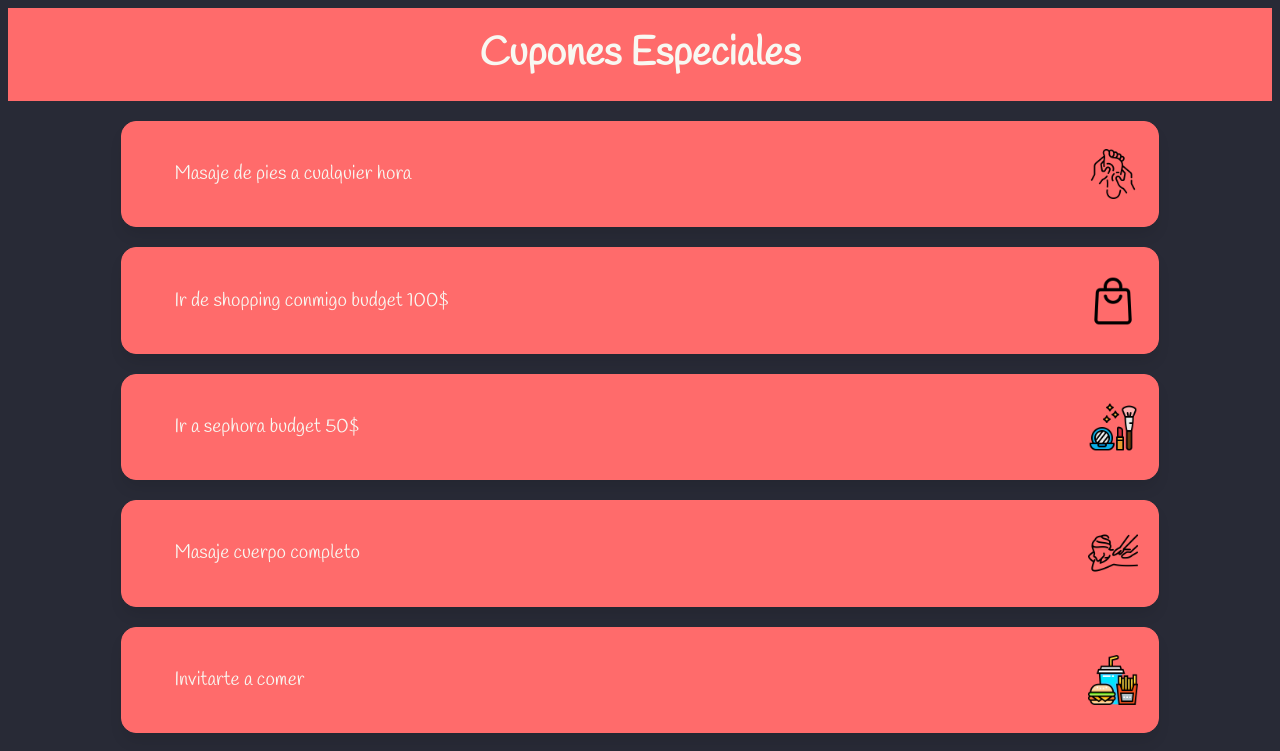
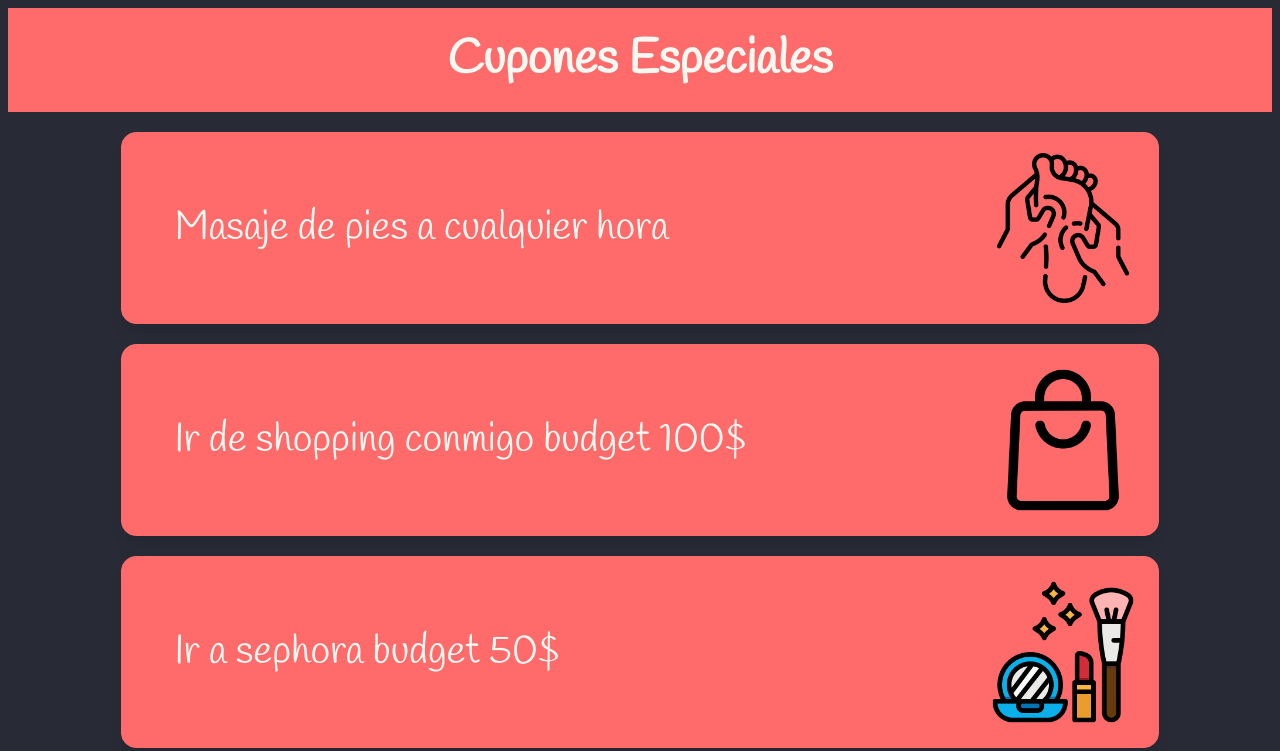
Before and after one commit to Ferru9/coupon-app, a plain HTML site: page index.html in a window 1280 px wide. Shown: the top 751 px of the page. Drawn offline with Linux system fonts and the light colour scheme; no server answers.

Commit message:
css changes

```diff
--- a/index.html
+++ b/index.html
@@ -19,7 +19,7 @@
           }
 
           header h1 {
-               font-size: 2.5em;
+               font-size: 3em;
                margin: 0;
           }
 
@@ -40,7 +40,7 @@
                box-shadow: 0px 10px 15px -3px rgba(0, 0, 0, 0.1);
                transition: all 0.3s ease-in-out;
                color: #f8f8f2;
-               font-size: 1.2em;
+               font-size: 2.5em;
           }
 
           .card:hover {
@@ -62,8 +62,8 @@
           }
 
           .card img {
-               width: 50px;
-               height: 50px;
+               width: 150px;
+               height: 150px;
                order: 2;
           }
 
```
